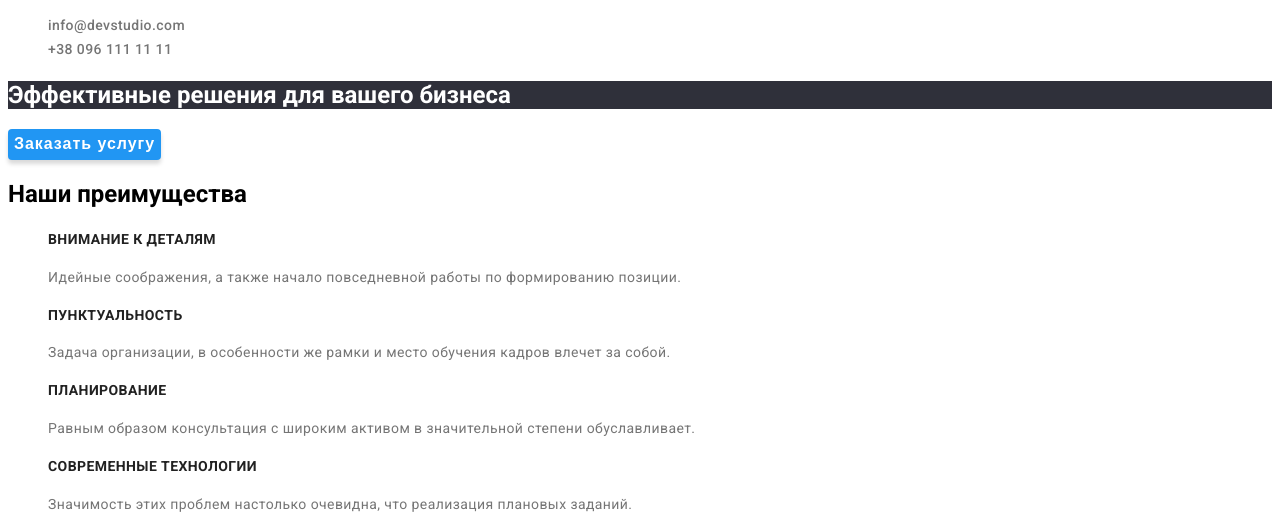
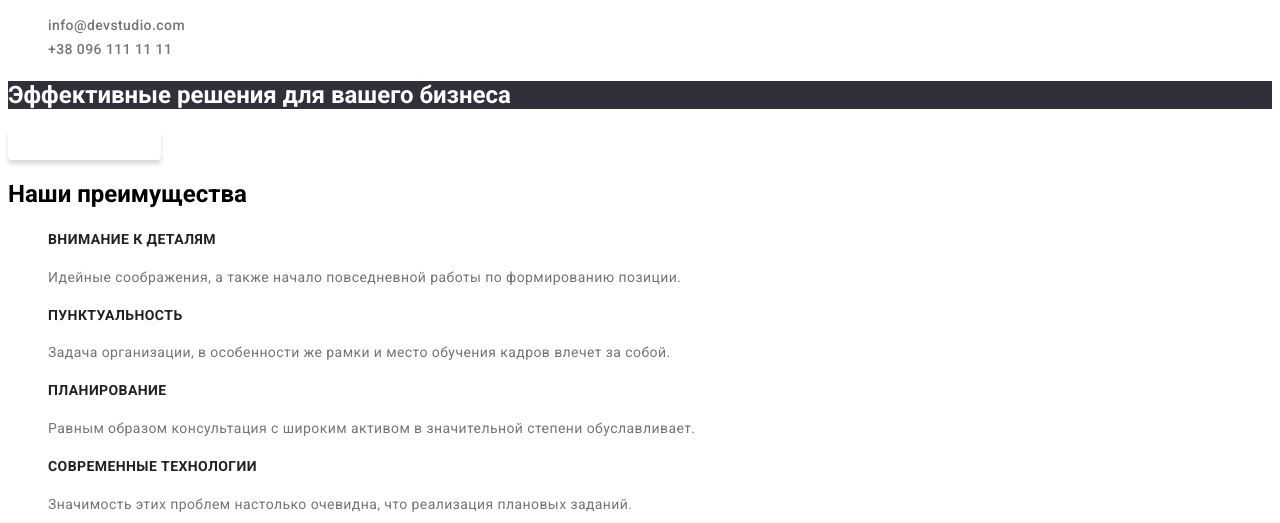
Before and after one commit to dymchukk/goit-markup-hw-02, a plain HTML site: page index.html in a window 1280 px wide. In both pictures the pointer is over the button "Заказать услугу". Shown: the part 114-637 px from the top of the page. Drawn offline with Linux system fonts and the light colour scheme.

Commit message:
css change

```diff
--- a/css/style.css
+++ b/css/style.css
@@ -191,7 +191,7 @@ address {
   border-radius: 4px;
 }
 .nav-button:hover {
-  background-color: var(--accent-color);
+  background-color: var(--main-bg-color);
 }
 
 .nav-button-item {
```
